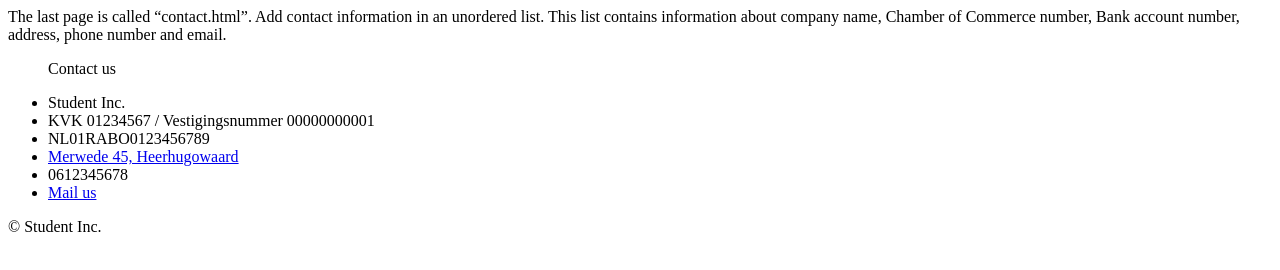
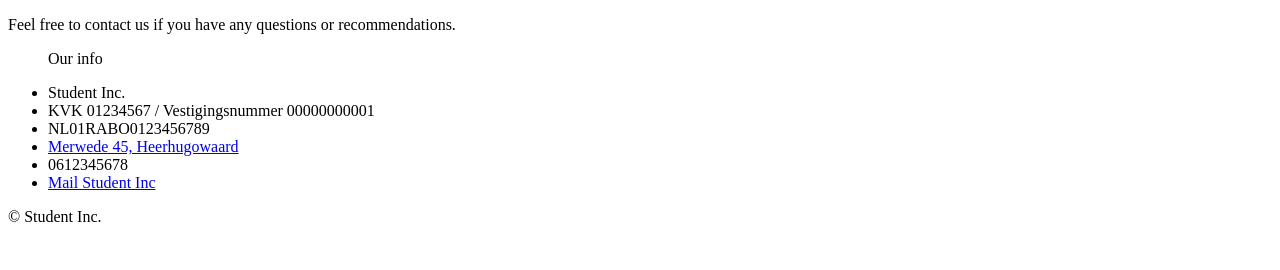
Before and after one commit to LarsHartendorp/homework-lecture-2, a plain HTML site: page contact.html in a window 1280 px wide. Drawn offline with Linux system fonts and the light colour scheme.

Commit message:
final result
final result

```diff
--- a/contact.html
+++ b/contact.html
@@ -1,7 +1,3 @@
-The last page is called “contact.html”.
-Add contact information in an unordered list.
-This list contains information about company name, Chamber of Commerce number, Bank account number, address, phone number and email.
-
 <!DOCTYPE html>
 <html>
 	<meta charset="utf-8" />
@@ -11,10 +7,13 @@ This list contains information about company name, Chamber of Commerce number, B
 			Contact
 			</title>
 		</head>
+	<p>
+	Feel free to contact us if you have any questions or recommendations.
+	</p>
 <body>
 
 <ul>
-		<p> Contact us</p>
+		<p>Our info</p>
 	<li>
 		<a "1">
 		Student Inc.
@@ -46,7 +45,7 @@ This list contains information about company name, Chamber of Commerce number, B
 	<li>
 		<a "6"
 		<a href="mailto:student@info.nl">
-		Mail us
+		Mail Student Inc
 		</a>
 		</a>
 	</li>
```
Also changed, not shown: index.html (+3 -1 lines).
